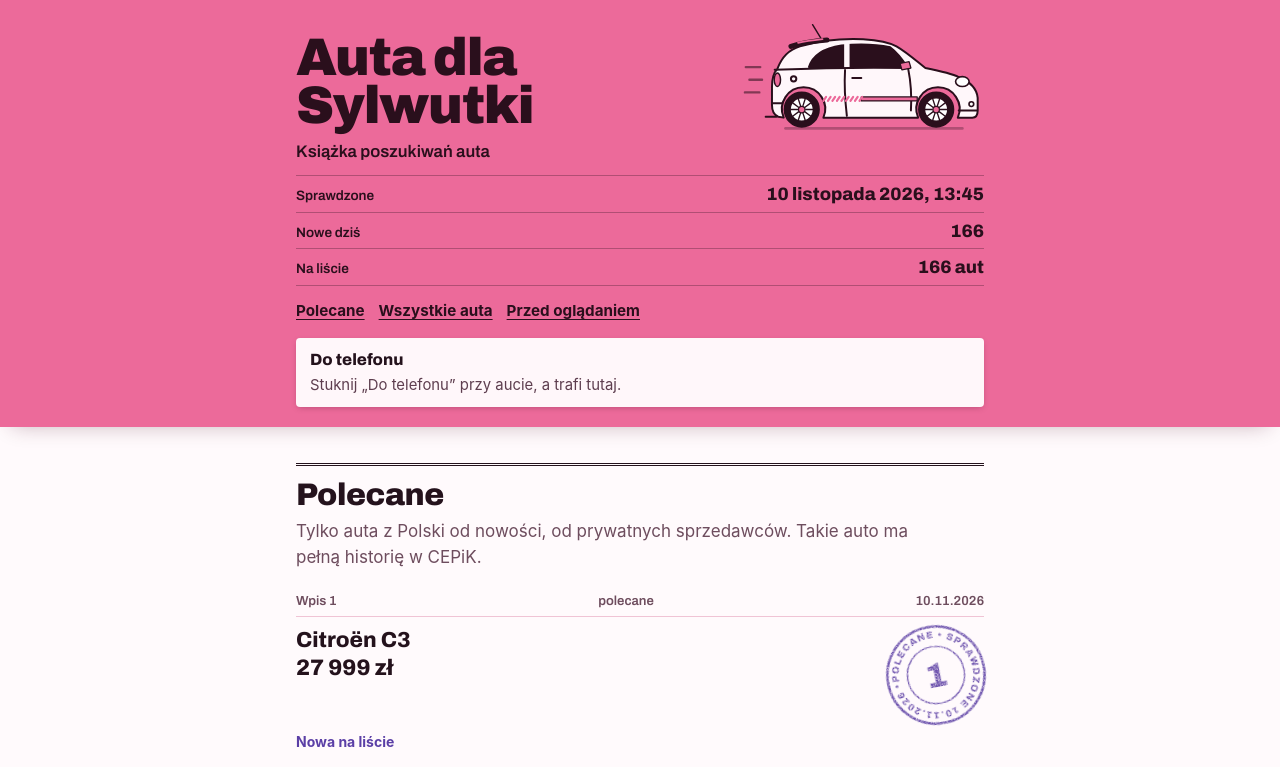
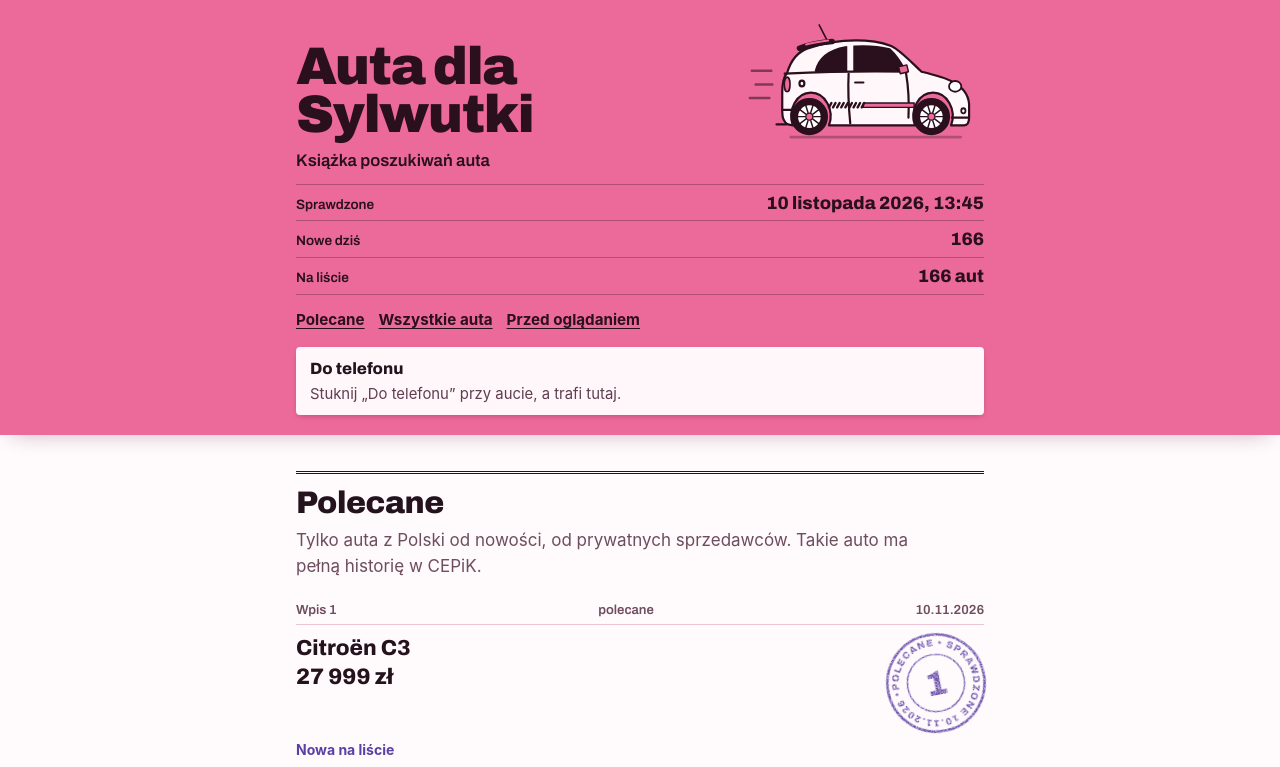
Before and after one commit to kamilszalast/auta-dla-sylwutki, a plain HTML site: page index.html in a window 1280 px wide. Shown: the top 767 px of the page. Drawn offline with Linux system fonts and the light colour scheme.

Commit message:
Auto na okładce krótsze, ukośne kreski paska w ciemnym kolorze
Co-Authored-By: Claude Opus 5.5 <noreply@anthropic.com>

```diff
--- a/index.html
+++ b/index.html
@@ -61,6 +61,7 @@ h1 { font-size: clamp(2.15rem, 9.4vw, 3.3rem); line-height: .9; font-weight: 900
 .masthead { display: grid; grid-template-columns: auto minmax(0, 1fr); align-items: end; column-gap: 10px; }
 .car { display: block; width: 100%; max-width: 240px; height: auto; justify-self: end; margin-bottom: -2px; overflow: visible; }
 .car path, .car rect, .car circle, .car ellipse { stroke: var(--on-cover); stroke-width: 2.2; stroke-linecap: round; stroke-linejoin: round; }
+.car .car-shape * { vector-effect: non-scaling-stroke; }
 .car .car-body { fill: var(--label); }
 .car .car-glass, .car .car-tail, .car .tyre { fill: var(--on-cover); }
 .car .car-line, .car .car-speed path, .car .car-shadow, .car .car-antenna, .car .car-spoiler, .car .car-spoiler-accent, .car .car-hatch { fill: none; }
@@ -69,7 +70,7 @@ h1 { font-size: clamp(2.15rem, 9.4vw, 3.3rem); line-height: .9; font-weight: 900
 .car .car-spoiler-accent { stroke: var(--cover); stroke-width: 2; }
 .car .car-antenna { stroke-width: 1.6; }
 .car .car-accent, .car .car-mirror, .car .hub { fill: var(--cover); stroke-width: 1.4; }
-.car .car-hatch { stroke: var(--cover); stroke-width: 2.4; }
+.car .car-hatch { stroke: var(--on-cover); stroke-width: 2.4; }
 .car .car-tail { fill: var(--cover); stroke-width: 1.6; }
 .car .car-speed path { opacity: .55; stroke-width: 2.6; }
 .car .car-shadow { opacity: .3; stroke-width: 3; }
@@ -246,9 +247,10 @@ h2.book { font-size: 1.95rem; line-height: 1.02; font-weight: 850; font-stretch:
   <div class="in">
     <div class="masthead">
       <h1>Auta dla<br> Sylwutki</h1>
-      <svg class="car" viewBox="-16 -6 266 121" aria-hidden="true" focusable="false">
-        <g class="car-speed"><path d="M-14 44h16M-10 58h14M-15 72h16"/></g>
-        <path class="car-shadow" d="M30 112h196"/>
+      <svg class="car" viewBox="-6 -6 246 121" aria-hidden="true" focusable="false">
+        <g class="car-speed"><path d="M2 44h20M6 58h17M0 72h20"/></g>
+        <path class="car-shadow" d="M42 112h174"/>
+        <g class="car-shape" transform="translate(20.6 0) scale(0.84 1)">
           <path class="car-antenna" d="M71 15L60 -3"/>
           <path class="car-body" d="M22 99c-5-2-7-6-7-13v-20c0-10 2-16 6-20c5-14 15-22 25-25c24-7 49-9 70-8c16 1 30 4 37 8c12 7 23 17 32 24c15 3 29 6 37 10c12 5 20 13 21 23v14c0 5-2 8-6 8h-16a24 24 0 1 0-44 0h-105a24 24 0 1 0-44 0z"/>
           <path class="car-glass" d="M56 44c4-13 16-21 36-24c20-2 40-1 54 2c8 6 14 14 19 22z"/>
@@ -264,8 +266,9 @@ h2.book { font-size: 1.95rem; line-height: 1.02; font-weight: 850; font-stretch:
           <ellipse class="car-lamp" cx="226" cy="60" rx="7.5" ry="5.5"/>
           <circle class="car-lamp" cx="236" cy="85" r="2.6"/>
           <path class="car-line" d="M8 99h12"/>
-        <g class="car-wheel" transform="translate(48 91)"><circle class="tyre" r="19"/><circle class="rim" r="13"/><path class="spoke" d="M4.5 0.0L12.0 0.0 M3.6 2.6L9.7 7.1 M1.4 4.3L3.7 11.4 M-1.4 4.3L-3.7 11.4 M-3.6 2.6L-9.7 7.1 M-4.5 0.0L-12.0 0.0 M-3.6 -2.6L-9.7 -7.1 M-1.4 -4.3L-3.7 -11.4 M1.4 -4.3L3.7 -11.4 M3.6 -2.6L9.7 -7.1"/><circle class="hub" r="3.6"/></g>
-        <g class="car-wheel" transform="translate(197 91)"><circle class="tyre" r="19"/><circle class="rim" r="13"/><path class="spoke" d="M4.5 0.0L12.0 0.0 M3.6 2.6L9.7 7.1 M1.4 4.3L3.7 11.4 M-1.4 4.3L-3.7 11.4 M-3.6 2.6L-9.7 7.1 M-4.5 0.0L-12.0 0.0 M-3.6 -2.6L-9.7 -7.1 M-1.4 -4.3L-3.7 -11.4 M1.4 -4.3L3.7 -11.4 M3.6 -2.6L9.7 -7.1"/><circle class="hub" r="3.6"/></g>
+        </g>
+        <g class="car-wheel" transform="translate(61.0 91)"><circle class="tyre" r="18"/><circle class="rim" r="12.5"/><path class="spoke" d="M4.5 0.0L12.0 0.0 M3.6 2.6L9.7 7.1 M1.4 4.3L3.7 11.4 M-1.4 4.3L-3.7 11.4 M-3.6 2.6L-9.7 7.1 M-4.5 0.0L-12.0 0.0 M-3.6 -2.6L-9.7 -7.1 M-1.4 -4.3L-3.7 -11.4 M1.4 -4.3L3.7 -11.4 M3.6 -2.6L9.7 -7.1"/><circle class="hub" r="3.6"/></g>
+        <g class="car-wheel" transform="translate(186.1 91)"><circle class="tyre" r="18"/><circle class="rim" r="12.5"/><path class="spoke" d="M4.5 0.0L12.0 0.0 M3.6 2.6L9.7 7.1 M1.4 4.3L3.7 11.4 M-1.4 4.3L-3.7 11.4 M-3.6 2.6L-9.7 7.1 M-4.5 0.0L-12.0 0.0 M-3.6 -2.6L-9.7 -7.1 M-1.4 -4.3L-3.7 -11.4 M1.4 -4.3L3.7 -11.4 M3.6 -2.6L9.7 -7.1"/><circle class="hub" r="3.6"/></g>
       </svg>
     </div>
     <p class="deck">Książka poszukiwań auta</p>
```
Lines whose indentation alone changed are shown as unchanged.
